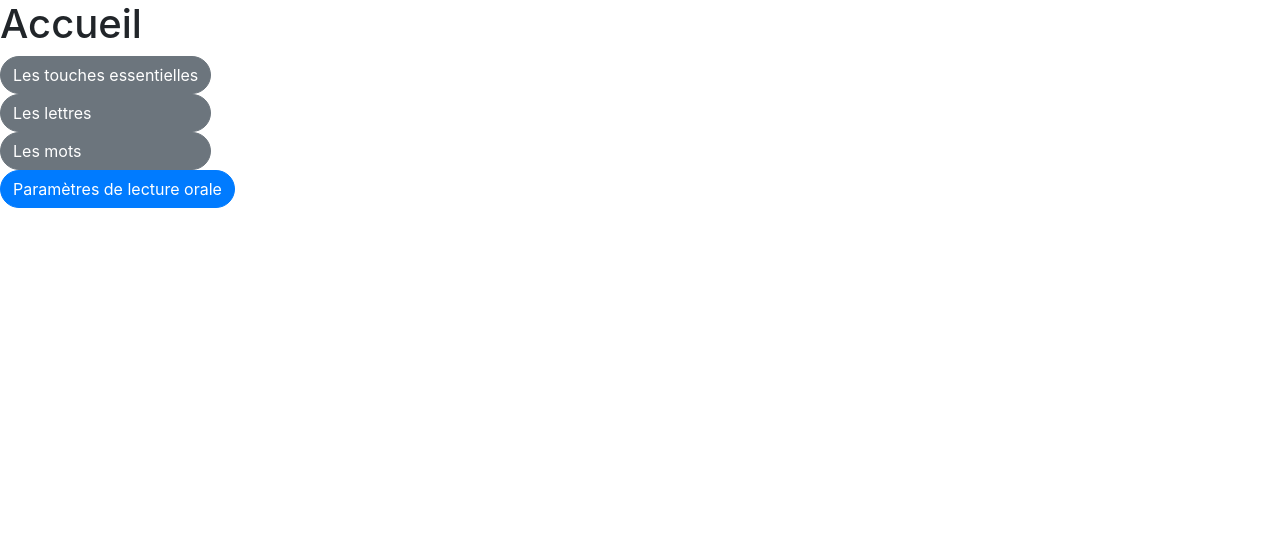
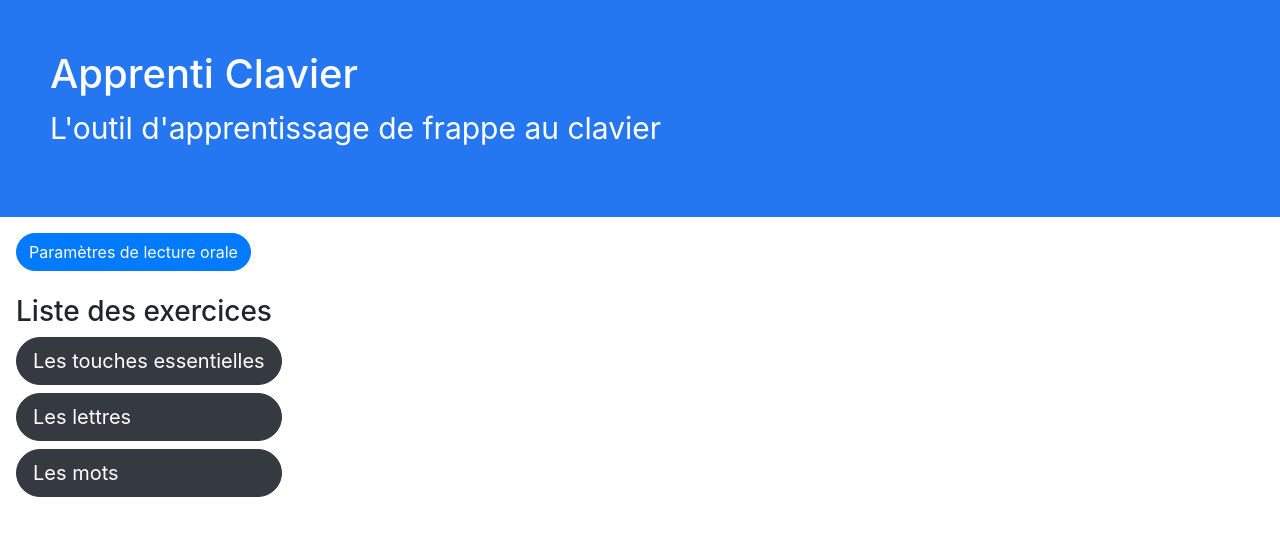
Before and after one commit to digital4better/cookeys, a Vue app: page /#/ in a window 1280 px wide. Shown: the top 536 px of the page. Built offline with nearby package versions, Linux system fonts and the light colour scheme.

Commit message:
design + add home button

```diff
--- a/src/components/accueil.vue
+++ b/src/components/accueil.vue
@@ -1,16 +1,19 @@
 <template>
-  <div>
-    <h1 class="header">
-      Accueil
-    </h1>
-    <section class="landing-page">
+  <div class="landing-page">
+    <div class="header">
+      <h1>Apprenti Clavier</h1>
+      <p>L'outil d'apprentissage de frappe au clavier</p>
+    </div>
+    <div class="body">
+      <b-button class="controls" pill variant="primary" @click.prevent="$router.push('speech_controls')">Paramètres de lecture orale</b-button>
+      <br>
       <section class=menu>
-        <b-button class="button" pill variant="secondary" @click.prevent="$router.push('key_exercise')">Les touches essentielles</b-button>
-        <b-button class="button" pill variant="secondary" @click.prevent="$router.push('letter_exercise')">Les lettres</b-button>
-        <b-button class="button" pill variant="secondary" @click.prevent="$router.push('word_exercise')">Les mots</b-button>
+        <h3>Liste des exercices</h3>
+        <b-button class="button btn-lg btn-block" pill variant="dark" @click.prevent="$router.push('key_exercise')">Les touches essentielles</b-button>
+        <b-button class="button btn-lg btn-block" pill variant="dark" @click.prevent="$router.push('letter_exercise')">Les lettres</b-button>
+        <b-button class="button btn-lg btn-block" pill variant="dark" @click.prevent="$router.push('word_exercise')">Les mots</b-button>
       </section>
-      <b-button class="controls" pill variant="primary" @click.prevent="$router.push('speech_controls')">Paramètres de lecture orale</b-button>
-    </section>
+    </div>
   </div>
 </template>
 
@@ -33,24 +36,35 @@ export default {
 </script>
 
 <style scoped>
+.header {
+  display: flex;
+  flex-flow: wrap column;
+  padding: 50px;
+  align-content: flex-start;
+  background: #2577f1;
+  color: white;
+  font-size: 30px;
+}
 .menu{
   display: flex;
   flex-flow: wrap column;
+  align-content: flex-start;
+}
+
+.body{
+  margin: 1em;
 }
 
 .button{
   text-align: start;
-  width: 500 px;
-  font-size: 25 px;
 }
 .landing-page{
   display: flex;
   flex-flow: wrap column;
-  align-content: space-between;
-  align-items: flex-start;
 }
 .controls{
   display: flex;
-  align-self: flex-end;
+  text-align: start;
+  align-self: flex-start;
 }
 </style>
--- a/src/components/key_exercise.vue
+++ b/src/components/key_exercise.vue
@@ -1,10 +1,13 @@
 <template>
+<div>
   <b-card
     class="exercise"
-    bg-variant="secondary"
+    g-variant="light"
     header-bg-variant="dark"
+    header-text-variant="white"
+    footer-text-variant="white"
     footer-bg-variant="dark"
-    text-variant="white"
+    text-variant="black"
     header="Exercice 1"
     footer-tag="footer"
     title="Appuie sur la touche :"
@@ -56,6 +59,9 @@
       </div>
     </template>
   </b-card>
+  <br>
+  <b-button class="button" pill variant="primary" @click.prevent="$router.push('/')">Retour au menu principal</b-button>
+</div>
 </template>
 
 <script>
--- a/src/components/letter_exercise.vue
+++ b/src/components/letter_exercise.vue
@@ -1,13 +1,16 @@
 <template>
+<div>
   <b-card class="exercise"
-    bg-variant="secondary"
+    bg-variant="light"
     header-bg-variant="dark"
+    header-text-variant="white"
+    footer-text-variant="white"
     footer-bg-variant="dark"
-    text-variant="white"
-    header="Exercice 1"
+    text-variant="black"
+    header="Exercice 2"
     footer-tag="footer"
     title="Saisis la lettre :"
-    style="font-family: 'Tiresias Infofont', arial">
+    style="font-family: 'Tiresias Infofont', arial, align: center">
 
     <link href="https://fr.allfont.net/allfont.css?fonts=tiresias-infofont" rel="stylesheet" type="text/css" />
 
@@ -36,6 +39,9 @@
       </div>
     </template>
   </b-card>
+  <br>
+  <b-button class="button" pill variant="primary" @click.prevent="$router.push('/')">Retour au menu principal</b-button>
+</div>
 </template>
 
 <script>
@@ -75,6 +81,7 @@ export default {
   },
   methods: {
     startWatch () {
+      console.log('WATCH')
       this.$refs.clock.start()
     },
     stopWatch () {
@@ -112,12 +119,12 @@ export default {
       this.value = ''
       if (this.letters.length > 0) {
         this.letter = this.letters.shift()
-        this.speak('lettre suivante :' + this.letter)
+        setTimeout(() => this.speak(this.letter), 600)
       }
       this.success = false
       this.error = false
     },
-    async speak (oral) {
+    speak (oral) {
       if (synth.speaking) {
         synth.cancel()
       }
@@ -145,7 +152,7 @@ export default {
   }
 }
 </script>
-<style>
+<style scoped>
 
 .errors-count {
 text-align: left;
@@ -173,4 +180,8 @@ visibility: aria-hidden;
 font-size: 80px;
 margin: 16px 16px 16px 0px
 }
+
+.button{
+  margin: 1em;
+}
 </style>
--- a/src/components/speech_controls.vue
+++ b/src/components/speech_controls.vue
@@ -29,7 +29,7 @@ export default {
       pitch: 1,
       rate: 1,
       voiceSelect: 'Google français',
-      voiceTest: 'Bienvenue dans Apprenti clavier',
+      voiceTest: 'Bienvenue dans : Apprenti clavier',
       options: [],
       voices: []
     }
--- a/src/components/word_exercise.vue
+++ b/src/components/word_exercise.vue
@@ -1,9 +1,12 @@
 <template>
+<div>
   <b-card class="exercise"
-    bg-variant="secondary"
+    g-variant="light"
     header-bg-variant="dark"
+    header-text-variant="white"
+    footer-text-variant="white"
     footer-bg-variant="dark"
-    text-variant="white"
+    text-variant="black"
     header="Exercice 3"
     footer-tag="footer"
     title="Saisis le mot :"
@@ -38,6 +41,9 @@
       </div>
     </template>
   </b-card>
+  <br>
+  <b-button class="button" pill variant="primary" @click.prevent="$router.push('/')">Retour au menu principal</b-button>
+</div>
 </template>
 
 <script>
@@ -89,7 +95,9 @@ export default {
       for (var i = 0; i < this.value.length; i++) {
         if (this.value[i] === this.letters[i].name) {
           this.letters[i].current = false
-          this.letters[i+1].current = true
+          if (i !== this.word.length - 1) {
+            this.letters[i+1].current = true
+          }
         } else {
           this.error = true
           this.wordErrors++
@@ -192,7 +200,7 @@ white-space: nowrap;
 }
 
 .letter.current {
-  background-color: blue;
+  background-color: #2577f1;
 }
 
 .input{
```
